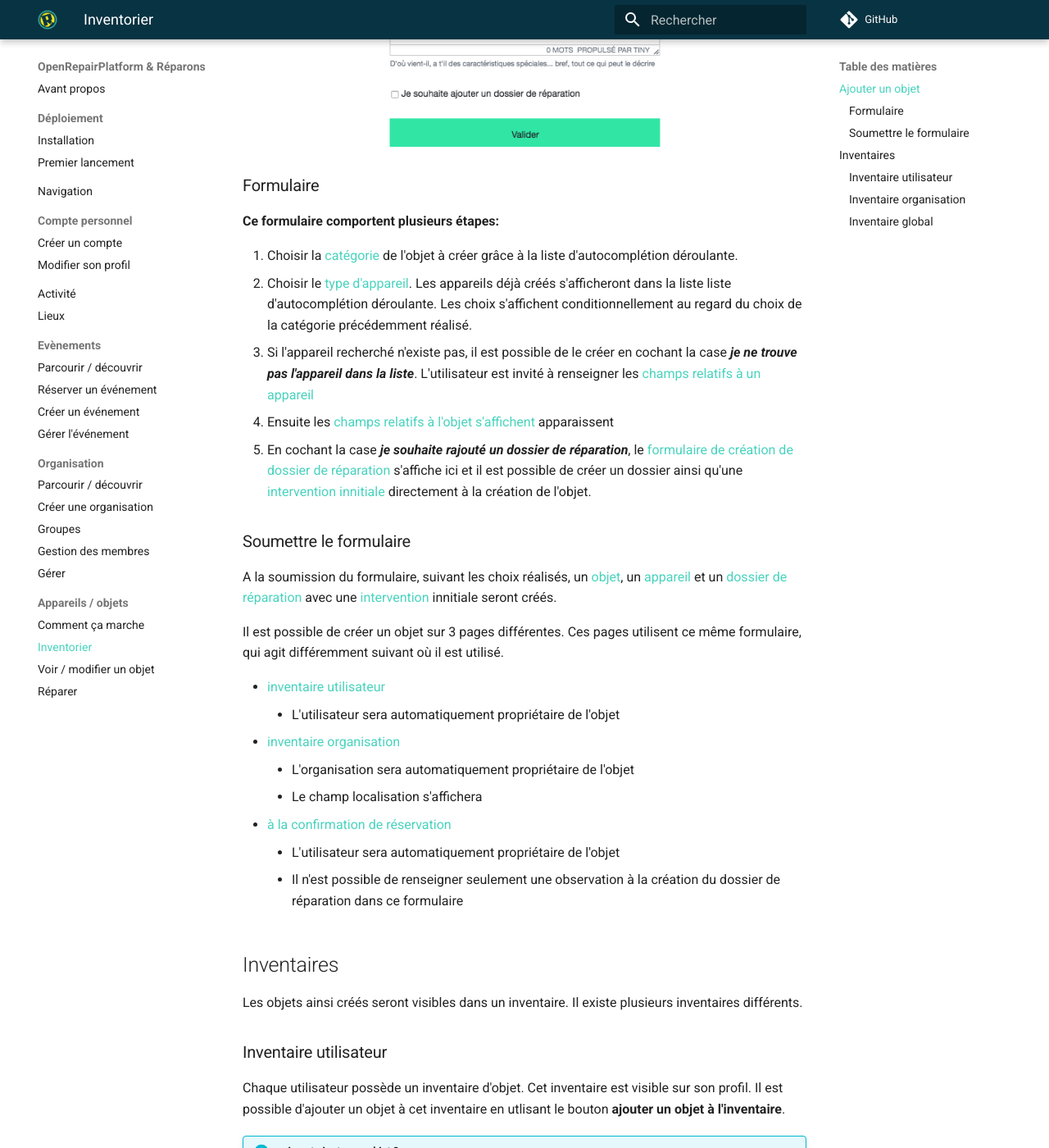
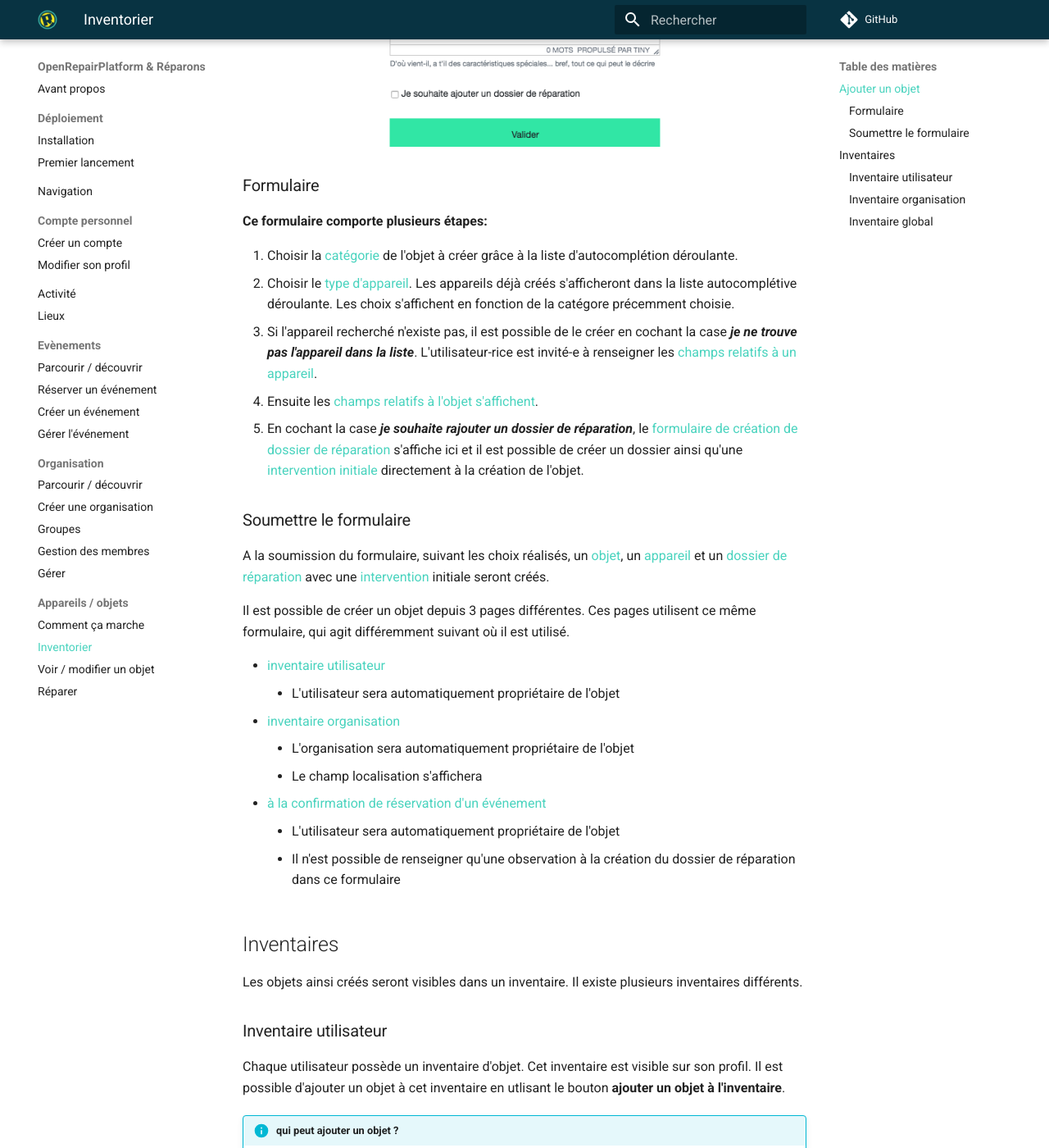
Before and after one commit to AtelierSoude/OpenRepairPlatform-docmentation, an MkDocs documentation site: the page built from docs/stuffs-device/inventory.md, in a window 1280 px wide and 1400 px high, scrolled down 820 px. Shown: the whole window at 82% size. Built offline with MkDocs 1.6.1 and Material for MkDocs 9.7.7, drawn with Linux system fonts in a browser that asks for light colours; nearby versions of some CDN libraries; comment, search, counter and statistics services are not loaded; some of the changed text lies outside the part shown.

Commit message:
Corrected various mistakes in multiple files

```diff
--- a/docs/stuffs-device/inventory.md
+++ b/docs/stuffs-device/inventory.md
@@ -2,26 +2,26 @@
 
 ## Ajouter un objet
 
-Les champs et les entités utilisés par ce forumulaire sont décrits [ici](how-it-works.md).
+Les champs et les entités utilisées par ce forumulaire sont décrits [ici](how-it-works.md).
 
 ![stuff-create](../assets/stuff/stuff-create.png#small)
 
 
 ### Formulaire
 
-**Ce formulaire comportent plusieurs étapes:**
+**Ce formulaire comporte plusieurs étapes:**
 
 1. Choisir la [catégorie](how-it-works.md#categorie) de l'objet à créer grâce à la liste d'autocomplétion déroulante.
-2. Choisir le [type d'appareil](how-it-works.md#appareil). Les appareils déjà créés s'afficheront dans la liste liste d'autocomplétion déroulante. Les choix s'affichent conditionnellement au regard du choix de la catégorie précédemment réalisé.
-3. Si l'appareil recherché n'existe pas, il est possible de le créer en cochant la case ***je ne trouve pas l'appareil dans la liste***. L'utilisateur est invité à renseigner les [champs relatifs à un appareil](how-it-works.md#appareil)
-4. Ensuite les [champs relatifs à l'objet s'affichent](how-it-works#objet) apparaissent
-5. En cochant la case ***je souhaite rajouté un dossier de réparation***, le [formulaire de création de dossier de réparation](repair.md) s'affiche ici et il est possible de créer un dossier ainsi qu'une [intervention innitiale](repair.md) directement à la création de l'objet.
+2. Choisir le [type d'appareil](how-it-works.md#appareil). Les appareils déjà créés s'afficheront dans la liste autocomplétive déroulante. Les choix s'affichent en fonction de la catégore précemment choisie.
+3. Si l'appareil recherché n'existe pas, il est possible de le créer en cochant la case ***je ne trouve pas l'appareil dans la liste***. L'utilisateur-rice est invité-e à renseigner les [champs relatifs à un appareil](how-it-works.md#appareil).
+4. Ensuite les [champs relatifs à l'objet s'affichent](how-it-works.md#objet).
+5. En cochant la case ***je souhaite rajouter un dossier de réparation***, le [formulaire de création de dossier de réparation](repair.md) s'affiche ici et il est possible de créer un dossier ainsi qu'une [intervention initiale](repair.md#ajouter-un-dossier) directement à la création de l'objet.
 
 ### Soumettre le formulaire
 
-A la soumission du formulaire, suivant les choix réalisés, un [objet](how-it-works.md#objet), un [appareil](how-it-works.md#appareil) et un [dossier de réparation](how-it-works.md#dossier-de-reparation) avec une [intervention](how-it-works.md#intervention) innitiale seront créés.
+A la soumission du formulaire, suivant les choix réalisés, un [objet](how-it-works.md#objet), un [appareil](how-it-works.md#appareil) et un [dossier de réparation](how-it-works.md#dossier-de-reparation) avec une [intervention](how-it-works.md#intervention) initiale seront créés.
 
-Il est possible de créer un objet sur 3 pages différentes.
+Il est possible de créer un objet depuis 3 pages différentes.
 Ces pages utilisent ce même formulaire, qui agit différemment suivant où il est utilisé.
 
 - [inventaire utilisateur](#inventaires)
@@ -29,9 +29,9 @@ Ces pages utilisent ce même formulaire, qui agit différemment suivant où il e
 - [inventaire organisation](#inventaire-organisation)
     * L'organisation sera automatiquement propriétaire de l'objet
     * Le champ localisation s'affichera
-- [à la confirmation de réservation](#indiquer-l-objet-que-l-on-souhaite-reparer)
+- [à la confirmation de réservation d'un événement](#indiquer-l-objet-que-l-on-souhaite-reparer)
     * L'utilisateur sera automatiquement propriétaire de l'objet
-    * Il n'est possible de renseigner seulement une observation à la création du dossier de réparation dans ce formulaire
+    * Il n'est possible de renseigner qu'une observation à la création du dossier de réparation dans ce formulaire
 
 ## Inventaires
 
```
Also changed, not shown: docs/deploiement/first-lauch.md (+6 -6 lines), docs/stuffs-device/how-it-works.md (+18 -16 lines).
